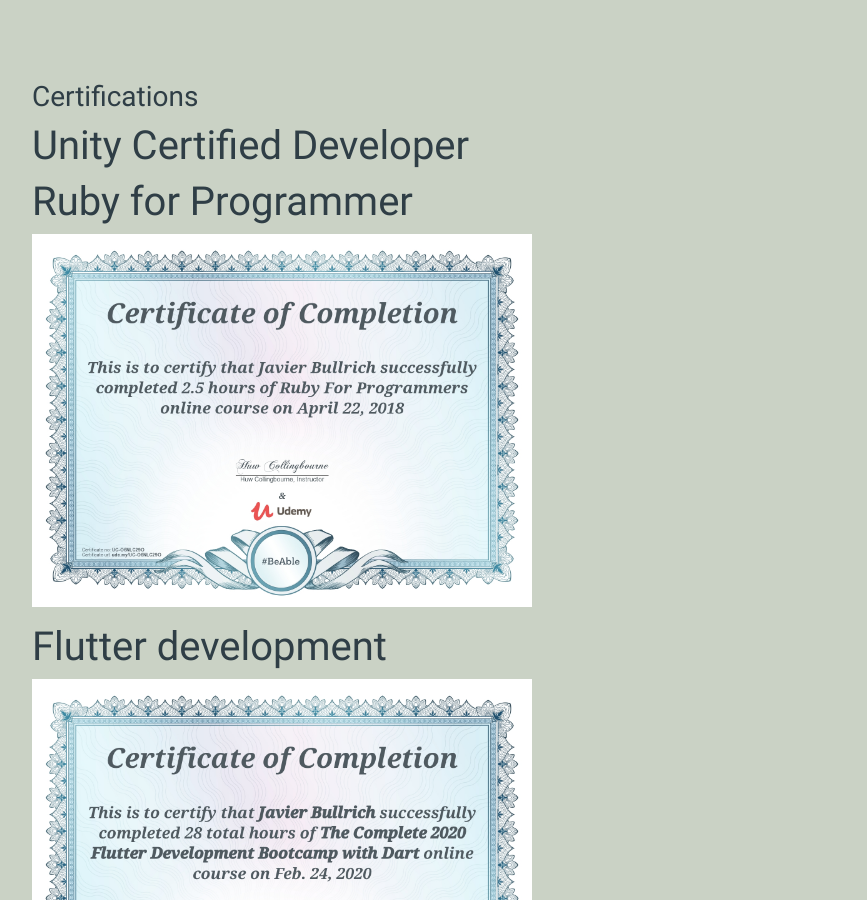
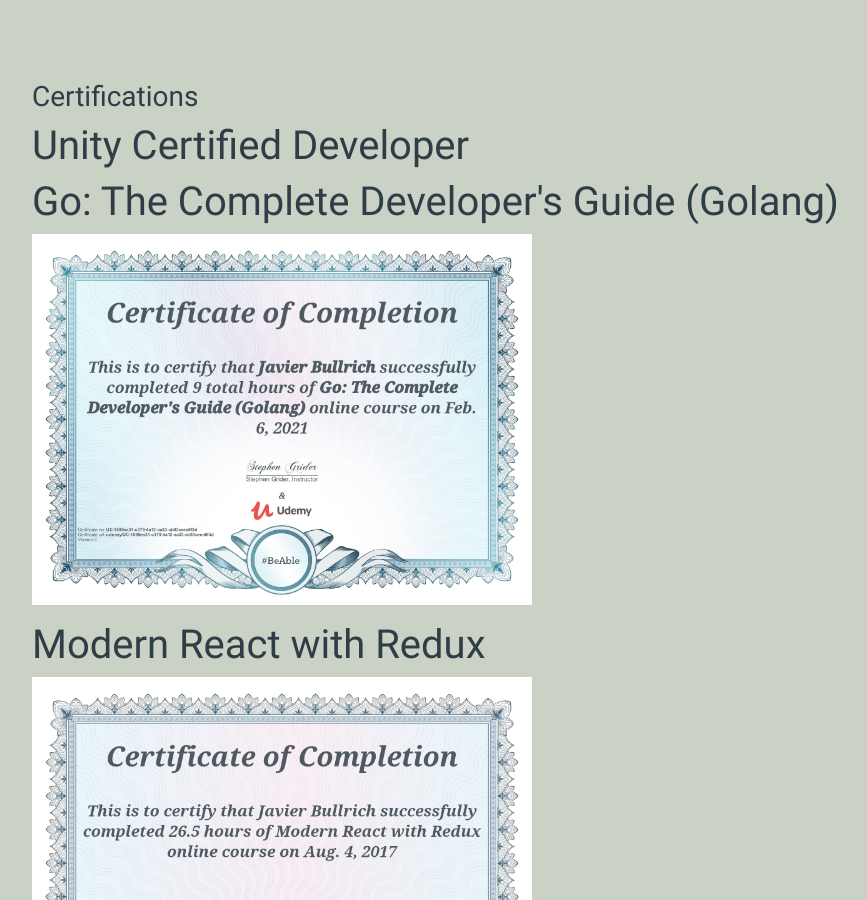
Before and after one commit to Bullrich/bullrich.github.io, a Jekyll site: the page built from certifications.md, in a window 1280 px wide and 900 px high. Shown: the whole window, without its empty margins (53-920 px from the left). Built offline with Jekyll 4.4.1, drawn with Linux system fonts in a browser that asks for light colours; a script that is not in the unit is left out; our own code applies the rules of GitHub Pages for plain Markdown files; some of the changed text lies outside the part shown.

Commit message:
Added Go certification

```diff
--- a/certifications.md
+++ b/certifications.md
@@ -2,10 +2,8 @@
 layout: certifications
 name: Certifications
 udemy_certifications:
-  - name: Ruby for Programmer
-    key: UC-O6NLC29O
-  - name: Flutter development
-    key: UC-e3f56884-a5c5-49df-b216-42ee8086068c
+  - name: "Go: The Complete Developer's Guide (Golang)"
+    key: UC-1599ea31-c379-4a12-aa33-cb93ceea0f3d
   - name: Modern React with Redux
     key: UC-O6NBTNAT
   - name: React Native and Redux
```
Also changed, not shown: other parts of certifications.md (+4 -0 lines), img/certifications/UC-1599ea31-c379-4a12-aa33-cb93ceea0f3d.jpg (added).
